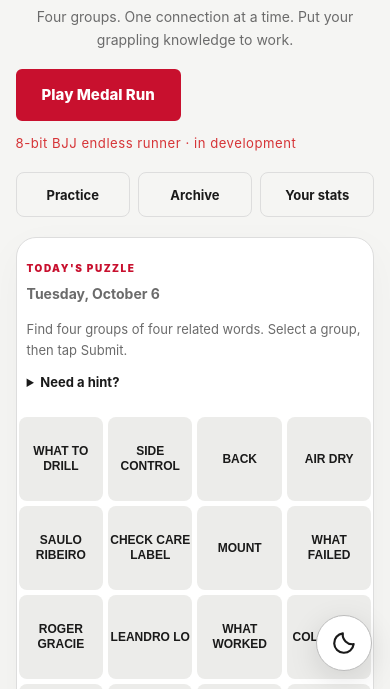
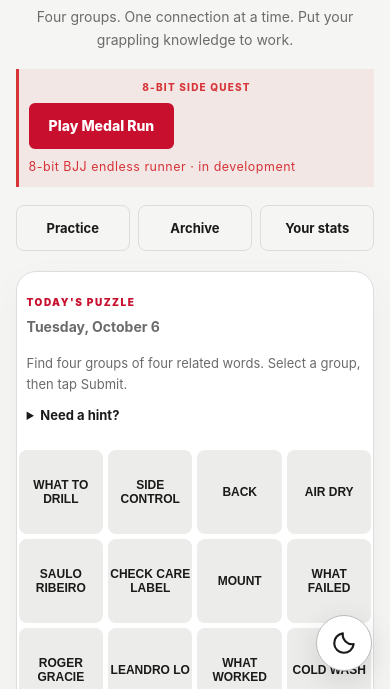
Before and after one commit to shaffergabebjj/BJJ-Connections, a plain HTML site: page index.html in a window 390 px wide. Shown: the part 155-844 px from the top of the page. Drawn offline with Linux system fonts and the light colour scheme.

Commit message:
Refine Medal Run homepage entry
Make the homepage game entry compact and balanced.

```diff
--- a/style.css
+++ b/style.css
@@ -1559,3 +1559,6 @@
 .game-feature-card { border-color:rgba(214,52,55,.45); }
 .game-feature-card:hover { border-color:#d63437; }
 .card-status { display:inline-block; margin-left:6px; color:#d63437; font-size:.62em; letter-spacing:.08em; vertical-align:middle; }
+
+/* Keep the Medal Run entry prominent without letting it overpower the daily puzzle. */
+.game-development-entry{display:flex;align-items:center;gap:14px;flex-wrap:wrap;margin:18px 0 12px;padding:10px 12px;border-left:3px solid #d63437;background:rgba(214,52,55,.07);max-width:max-content}.game-development-entry .btn{width:auto!important;min-width:0;padding:10px 18px;font-size:14px}.game-development-entry span{font-size:.78rem}.game-development-entry::before{content:'8-BIT SIDE QUEST';color:#d63437;font-size:10px;font-weight:800;letter-spacing:.12em}@media(max-width:600px){.game-development-entry{max-width:100%;gap:8px;padding:10px}.game-development-entry::before{flex-basis:100%}.game-development-entry .btn{width:auto!important}}
```
